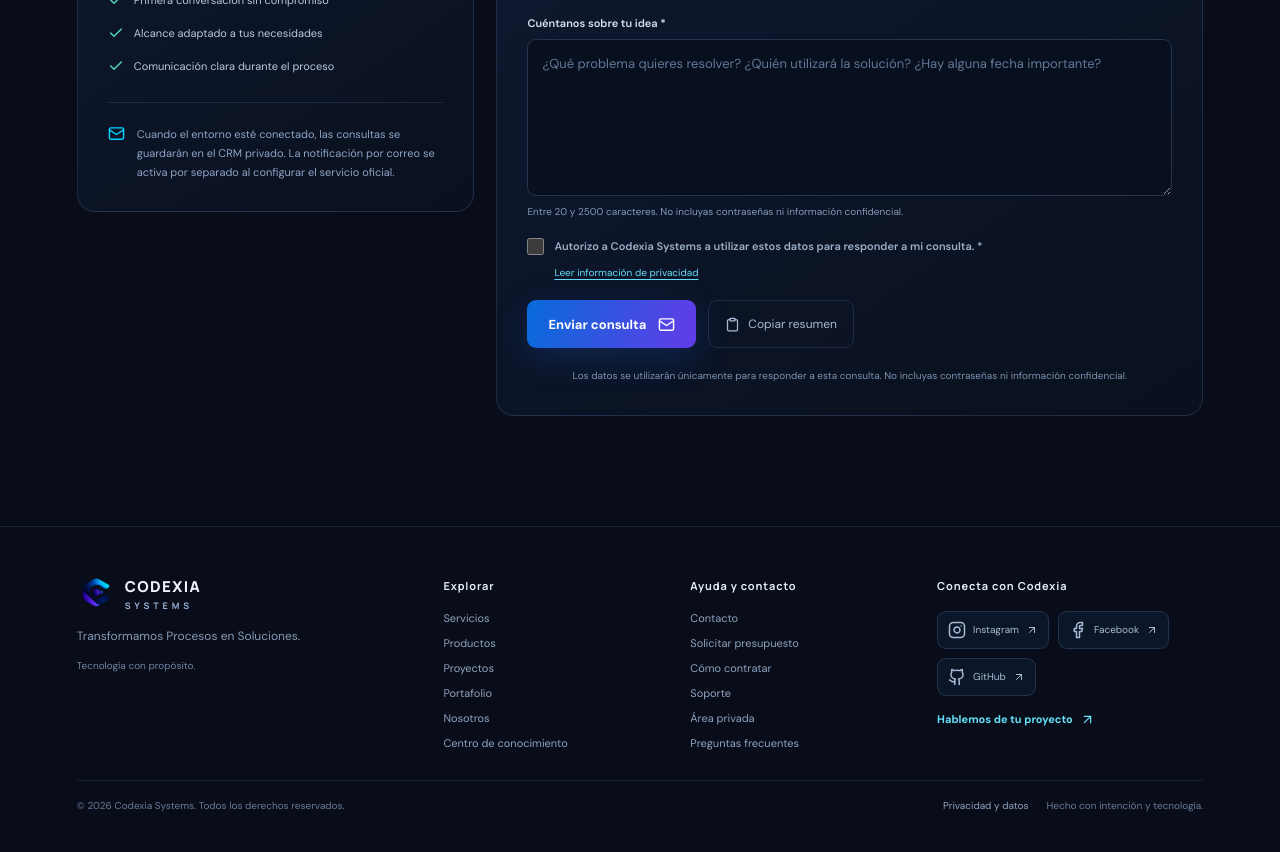
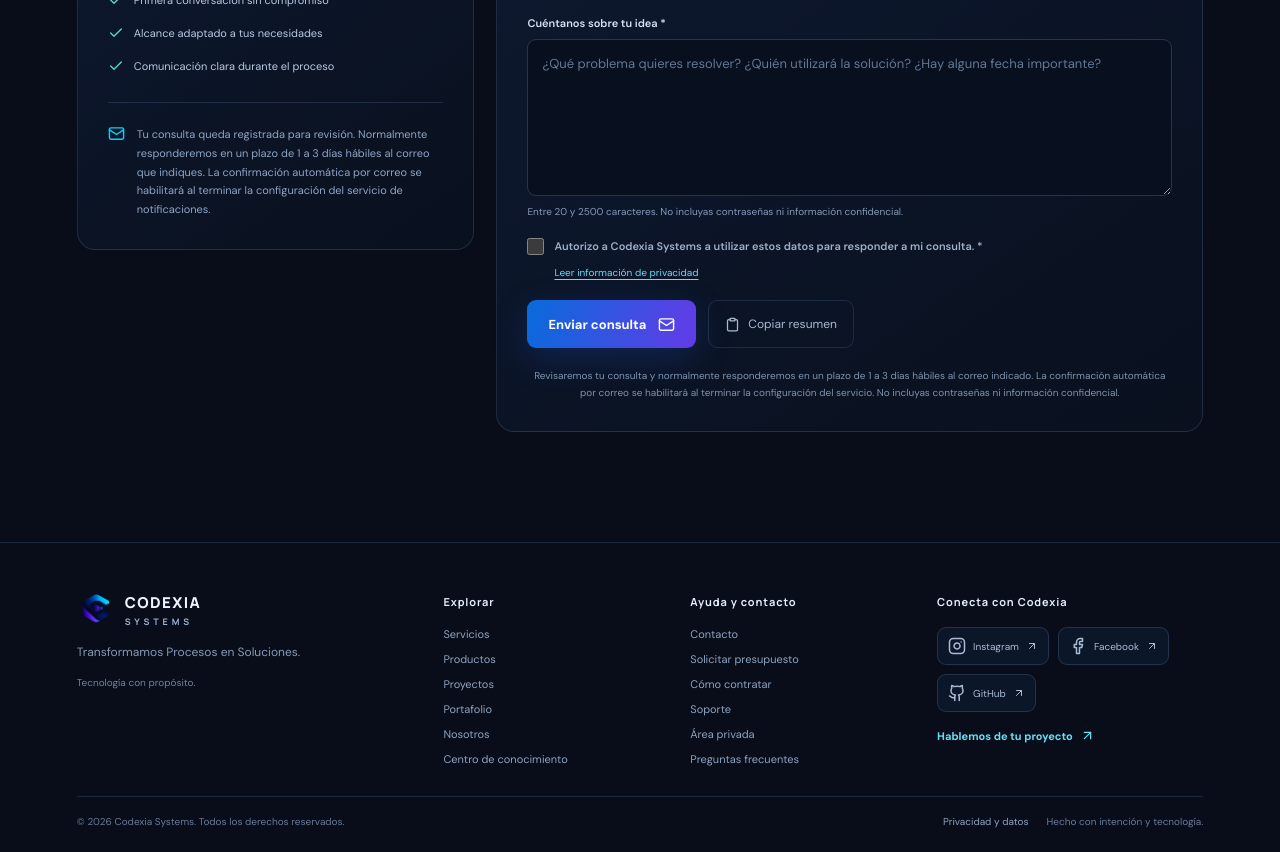
Before and after one commit to charliebeat03/codexia-systems, a React (Vite) app: page /contacto in a window 1280 px wide. Shown: the part 780-1632 px from the top of the page. Built offline with nearby package versions, Linux system fonts and the light colour scheme; no server answers.

Commit message:
Clarify contact response expectations

```diff
--- a/src/pages/ContactPage.tsx
+++ b/src/pages/ContactPage.tsx
@@ -36,7 +36,7 @@ export default function ContactPage() {
   }
 
   return <><SiteHeader/><main id="contenido" className="section-wrap internal-main contact-page"><Link className="back-link" to="/"><ArrowLeft size={15}/> Volver al inicio</Link><div className="section-kicker">06 / CONTACTO</div><h1 className="internal-title">Cuéntanos qué quieres <em>construir.</em></h1><p className="internal-intro">Un buen proyecto comienza entendiendo el problema. Comparte algunos detalles para que podamos revisar tu solicitud.</p>
-    <div className="contact-layout"><aside className="contact-aside"><div className="contact-aside-icon"><MessageSquareText/></div><h2>Hablemos de tu idea.</h2><p>No necesitas tener todos los detalles resueltos. Podemos ayudarte a definir el alcance y encontrar un camino viable.</p><div className="contact-aside-point"><Check size={16}/> Primera conversación sin compromiso</div><div className="contact-aside-point"><Check size={16}/> Alcance adaptado a tus necesidades</div><div className="contact-aside-point"><Check size={16}/> Comunicación clara durante el proceso</div><div className="contact-aside-note"><Mail size={17}/><span>Cuando el entorno esté conectado, las consultas se guardarán en el CRM privado. La notificación por correo se activa por separado al configurar el servicio oficial.</span></div></aside>
+    <div className="contact-layout"><aside className="contact-aside"><div className="contact-aside-icon"><MessageSquareText/></div><h2>Hablemos de tu idea.</h2><p>No necesitas tener todos los detalles resueltos. Podemos ayudarte a definir el alcance y encontrar un camino viable.</p><div className="contact-aside-point"><Check size={16}/> Primera conversación sin compromiso</div><div className="contact-aside-point"><Check size={16}/> Alcance adaptado a tus necesidades</div><div className="contact-aside-point"><Check size={16}/> Comunicación clara durante el proceso</div><div className="contact-aside-note"><Mail size={17}/><span>Tu consulta queda registrada para revisión. Normalmente responderemos en un plazo de 1 a 3 días hábiles al correo que indiques. La confirmación automática por correo se habilitará al terminar la configuración del servicio de notificaciones.</span></div></aside>
       <form className="contact-form" onSubmit={submit}>
         <label className="honeypot" aria-hidden="true">No rellenar<input tabIndex={-1} autoComplete="off" value={website} onChange={e=>setWebsite(e.target.value)}/></label>
         <div className="form-heading"><span>FORMULARIO DE PROYECTO</span><small>Los campos marcados con * son obligatorios</small></div>
@@ -46,7 +46,7 @@ export default function ContactPage() {
         <label className="privacy-consent"><input type="checkbox" required checked={consent} onChange={e=>setConsent(e.target.checked)}/> <span>Autorizo a Codexia Systems a utilizar estos datos para responder a mi consulta. *</span></label><p className="privacy-consent-note"><Link to="/privacidad">Leer información de privacidad</Link></p>
         <div className="form-actions"><button className="button button-primary form-submit" type="submit" disabled={sending}>{sending ? 'Enviando…' : sent ? 'Enviado correctamente' : 'Enviar consulta'} {sent ? <Check size={17}/> : <Mail size={17}/>}</button><button className="copy-button" type="button" onClick={copySummary}><Clipboard size={15}/> Copiar resumen</button></div>
         {feedback && <p className={sent || copied ? 'form-feedback success' : 'form-feedback'} role="status">{feedback}</p>}
-        <small className="privacy-note">Los datos se utilizarán únicamente para responder a esta consulta. No incluyas contraseñas ni información confidencial.</small>
+        <small className="privacy-note">Revisaremos tu consulta y normalmente responderemos en un plazo de 1 a 3 días hábiles al correo indicado. La confirmación automática por correo se habilitará al terminar la configuración del servicio. No incluyas contraseñas ni información confidencial.</small>
       </form>
     </div>
   </main><SiteFooter/></>
```
